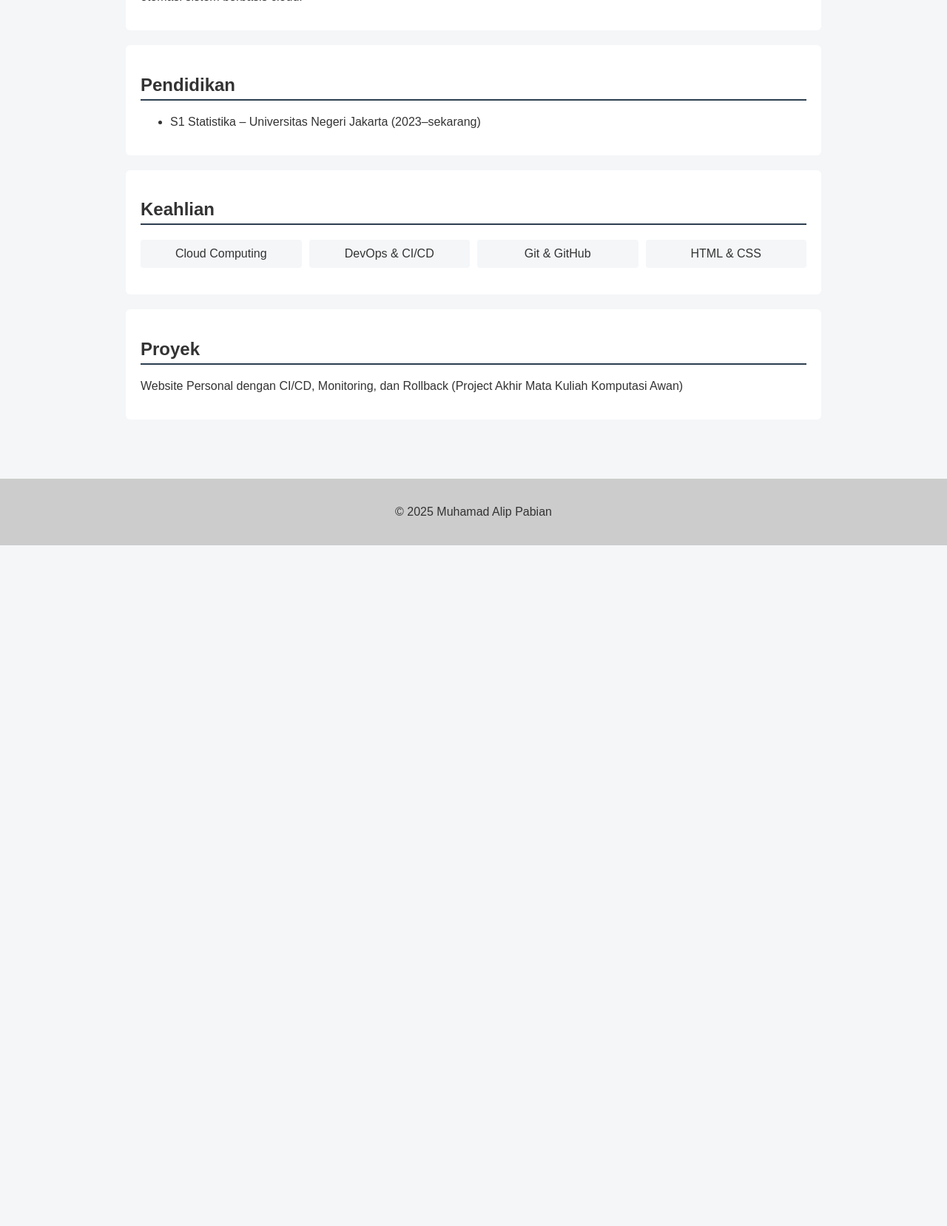
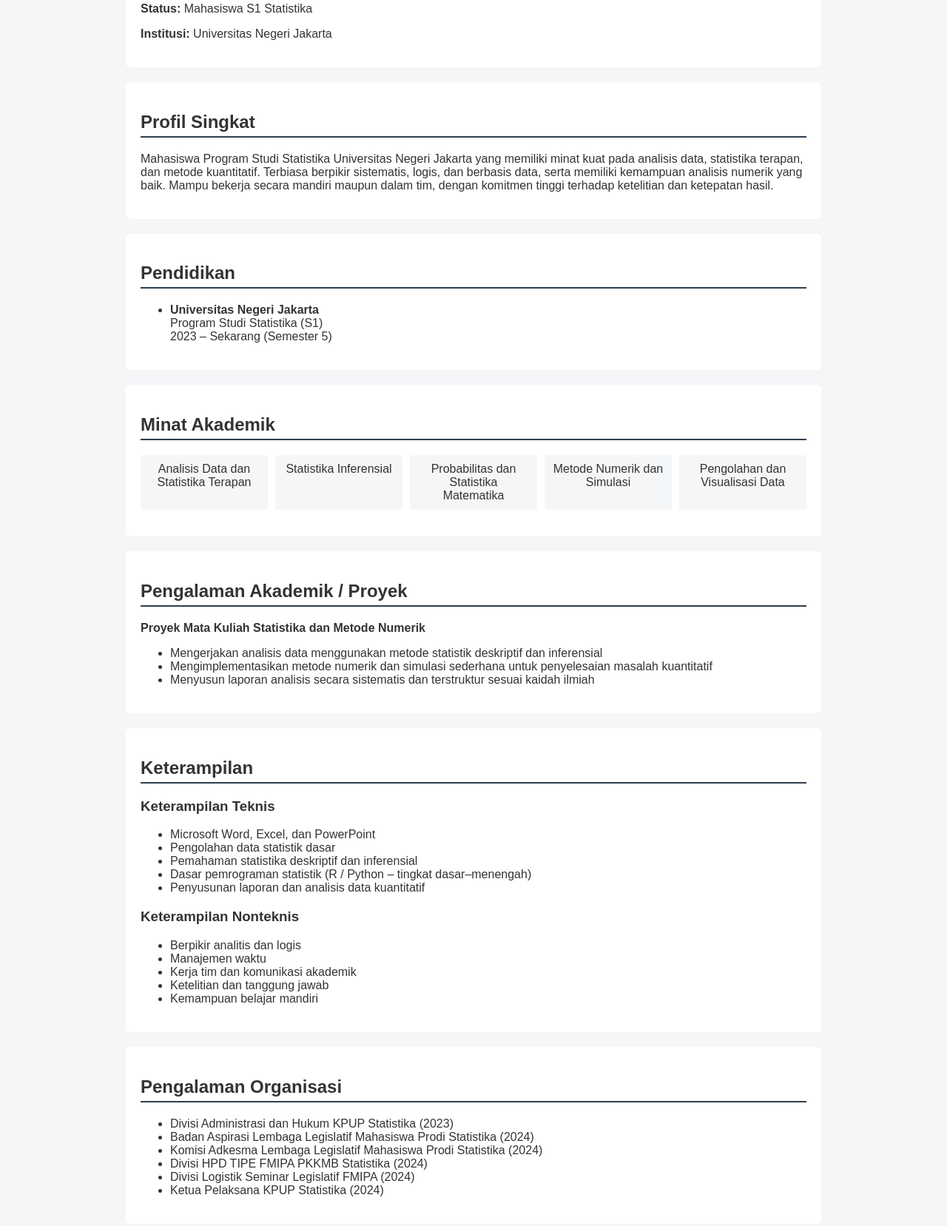
Before and after one commit to alippabian/website-portfolio, a plain HTML site: page index.html in a window 1280 px wide. Shown: the part 600-2257 px from the top of the page at 74% size. Before the commit the page ends 1337 px from the top, so only its background shows below. Drawn offline with Linux system fonts and the light colour scheme.

Commit message:
Penyesuaian isi CV Statistika

```diff
--- a/index.html
+++ b/index.html
@@ -12,19 +12,29 @@
     <div class="header-content">
         <img src="foto.png" alt="Foto Profil" class="profile-photo">
         <h1>Muhamad Alip Pabian</h1>
-        <p>Mahasiswa | Cloud Computing & DevOps</p>
+        <p>Mahasiswa | Statistics and Data Science</p>
         <button id="toggle-theme">🌙 Dark Mode</button>
     </div>
 </header>
 
 
 <main>
+
+    <section>
+        <h2>Data Pribadi</h2>
+        <p><strong>Nama Lengkap:</strong> Muhamad Alip Pabian</p>
+        <p><strong>Status:</strong> Mahasiswa S1 Statistika</p>
+        <p><strong>Institusi:</strong> Universitas Negeri Jakarta</p>
+    </section>
+
     <section>
         <h2>Profil Singkat</h2>
         <p>
-            Mahasiswa Program Studi Statistika, Universitas Negeri Jakarta.
-            Memiliki ketertarikan pada komputasi awan, DevOps,
-            dan otomasi sistem berbasis cloud.
+            Mahasiswa Program Studi Statistika Universitas Negeri Jakarta yang memiliki
+            minat kuat pada analisis data, statistika terapan, dan metode kuantitatif.
+            Terbiasa berpikir sistematis, logis, dan berbasis data, serta memiliki
+            kemampuan analisis numerik yang baik. Mampu bekerja secara mandiri maupun
+            dalam tim, dengan komitmen tinggi terhadap ketelitian dan ketepatan hasil.
         </p>
     </section>
 
@@ -32,28 +42,68 @@
         <h2>Pendidikan</h2>
         <ul>
             <li>
-                S1 Statistika – Universitas Negeri Jakarta (2023–sekarang)
+                <strong>Universitas Negeri Jakarta</strong><br>
+                Program Studi Statistika (S1)<br>
+                2023 – Sekarang (Semester 5)
             </li>
         </ul>
     </section>
 
     <section>
-        <h2>Keahlian</h2>
+        <h2>Minat Akademik</h2>
         <ul class="skills">
-            <li>Cloud Computing</li>
-            <li>DevOps & CI/CD</li>
-            <li>Git & GitHub</li>
-            <li>HTML & CSS</li>
+            <li>Analisis Data dan Statistika Terapan</li>
+            <li>Statistika Inferensial</li>
+            <li>Probabilitas dan Statistika Matematika</li>
+            <li>Metode Numerik dan Simulasi</li>
+            <li>Pengolahan dan Visualisasi Data</li>
         </ul>
     </section>
 
     <section>
-        <h2>Proyek</h2>
-        <p>
-            Website Personal dengan CI/CD, Monitoring, dan Rollback
-            (Project Akhir Mata Kuliah Komputasi Awan)
-        </p>
+        <h2>Pengalaman Akademik / Proyek</h2>
+        <p><strong>Proyek Mata Kuliah Statistika dan Metode Numerik</strong></p>
+        <ul>
+            <li>Mengerjakan analisis data menggunakan metode statistik deskriptif dan inferensial</li>
+            <li>Mengimplementasikan metode numerik dan simulasi sederhana untuk penyelesaian masalah kuantitatif</li>
+            <li>Menyusun laporan analisis secara sistematis dan terstruktur sesuai kaidah ilmiah</li>
+        </ul>
     </section>
+
+    <section>
+        <h2>Keterampilan</h2>
+
+        <h3>Keterampilan Teknis</h3>
+        <ul>
+            <li>Microsoft Word, Excel, dan PowerPoint</li>
+            <li>Pengolahan data statistik dasar</li>
+            <li>Pemahaman statistika deskriptif dan inferensial</li>
+            <li>Dasar pemrograman statistik (R / Python – tingkat dasar–menengah)</li>
+            <li>Penyusunan laporan dan analisis data kuantitatif</li>
+        </ul>
+
+        <h3>Keterampilan Nonteknis</h3>
+        <ul>
+            <li>Berpikir analitis dan logis</li>
+            <li>Manajemen waktu</li>
+            <li>Kerja tim dan komunikasi akademik</li>
+            <li>Ketelitian dan tanggung jawab</li>
+            <li>Kemampuan belajar mandiri</li>
+        </ul>
+    </section>
+
+    <section>
+        <h2>Pengalaman Organisasi</h2>
+        <ul>
+            <li>Divisi Administrasi dan Hukum KPUP Statistika (2023)</li>
+            <li>Badan Aspirasi Lembaga Legislatif Mahasiswa Prodi Statistika (2024)</li>
+            <li>Komisi Adkesma Lembaga Legislatif Mahasiswa Prodi Statistika (2024)</li>
+            <li>Divisi HPD TIPE FMIPA PKKMB Statistika (2024)</li>
+            <li>Divisi Logistik Seminar Legislatif FMIPA (2024)</li>
+            <li>Ketua Pelaksana KPUP Statistika (2024)</li>
+        </ul>
+    </section>
+
 </main>
 
 
```
